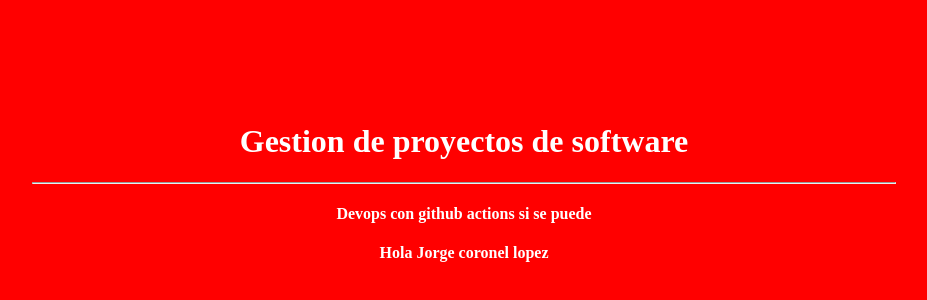
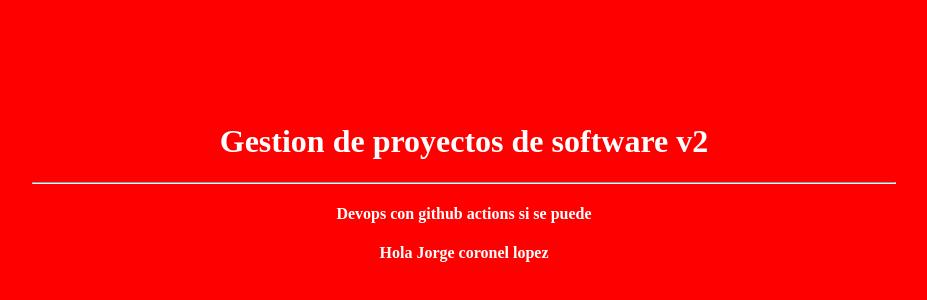
Before and after one commit to jorgecoronellopez/eje, a plain HTML site: page index.html in a window 1280 px wide. Shown: the part 106-406 px from the top of the page, without its empty margins (176-1103 px from the left). Drawn offline with Linux system fonts and the light colour scheme.

Commit message:
modificando

```diff
--- a/index.html
+++ b/index.html
@@ -2,10 +2,10 @@
 <html lang="es">
     <head>
         <meta charset="UTF-8">
-        <title>Firebase Demo</title>
+        <title>Firebase github</title>
     </head>
     <body style="background-color: red; color: white; text-align: center; padding: 200px;">
-        <h1>Gestion de proyectos de software</h1>
+        <h1>Gestion de proyectos de software v2</h1>
         <hr>
         <h4>Devops con github actions si se puede</h4>
         <h4>Hola Jorge coronel lopez</h4>
```
